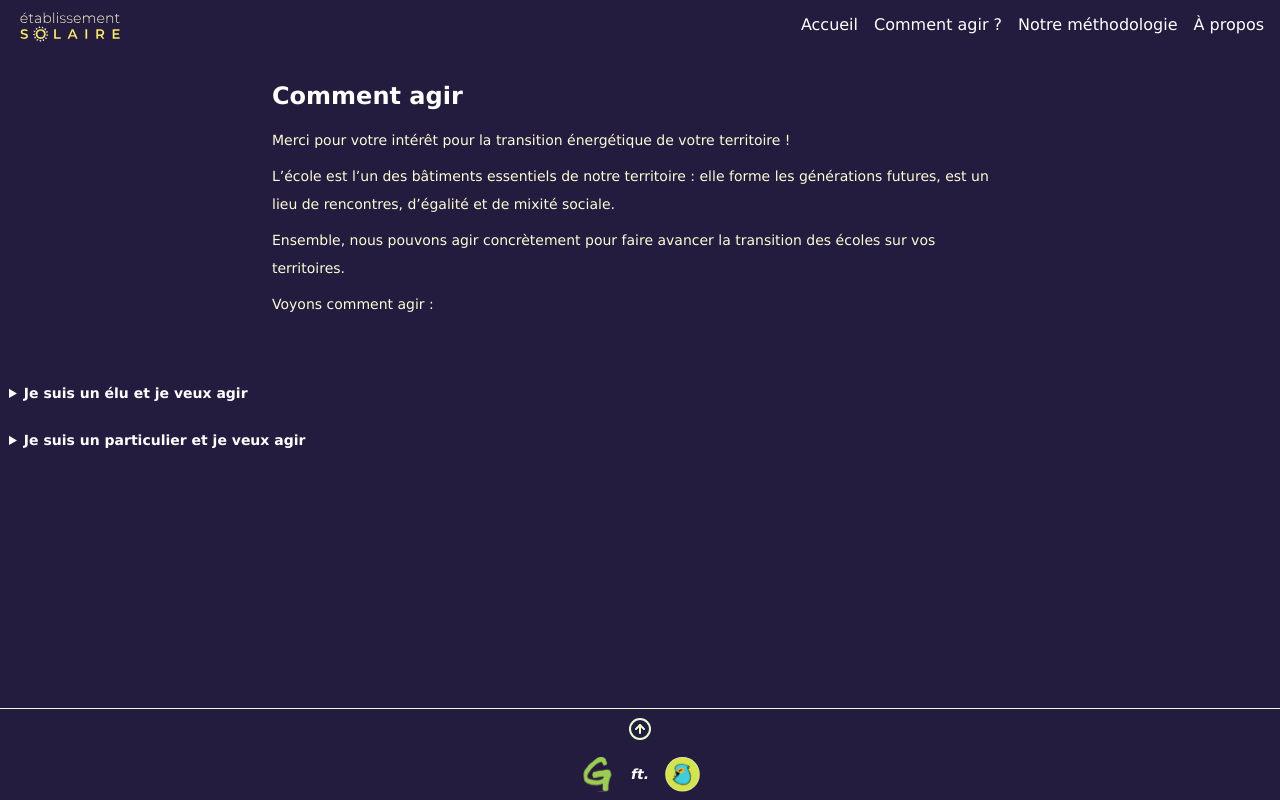
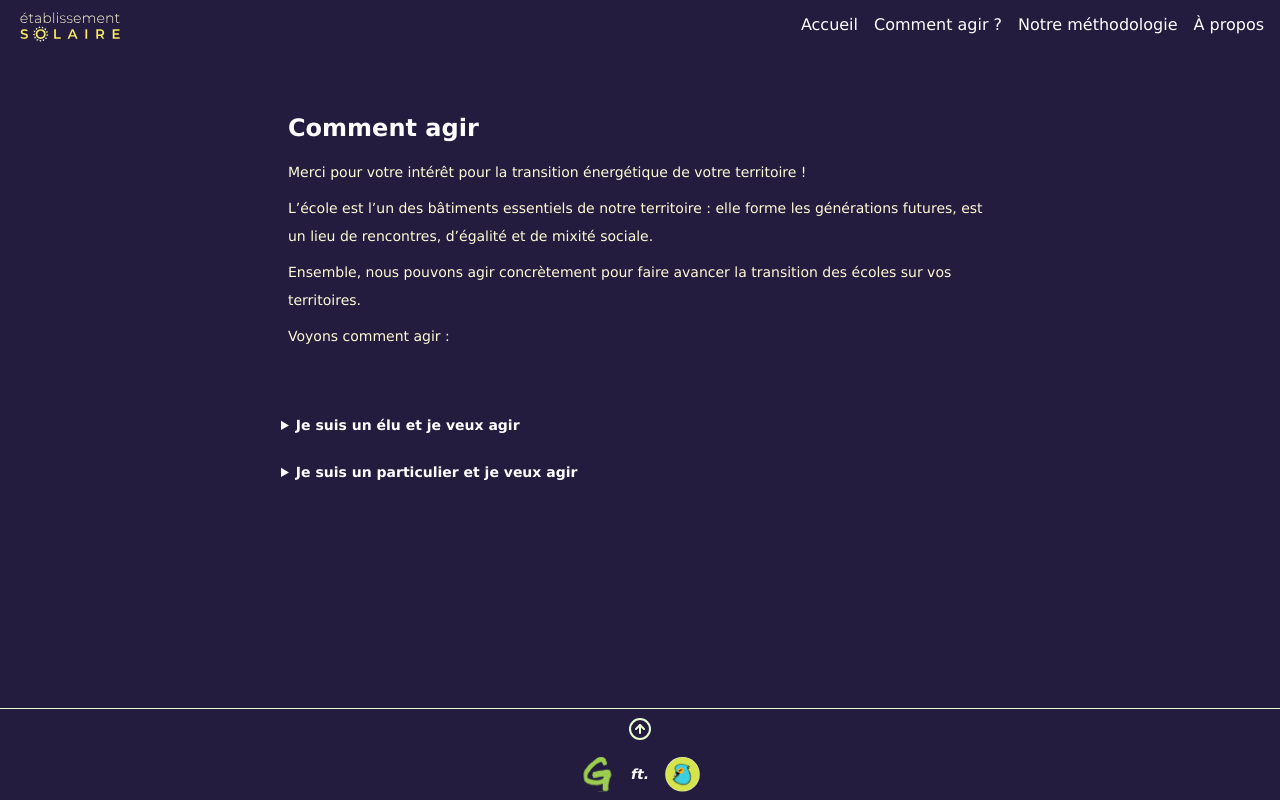
Before and after one commit to jbuiquan/13_potentiel_solaire, a Next.js app in the folder application/: page /comment-agir in a window 1280 px wide. Built offline with nearby package versions, Linux system fonts and the light colour scheme.

Commit message:
chore: fix format

```diff
--- a/application/app/comment-agir/page.tsx
+++ b/application/app/comment-agir/page.tsx
@@ -34,9 +34,10 @@ const actionsLong = [
 export default function CommentAgirPage() {
 	return (
 		<>
-			<StaticPage {...commentAgirContent} />
-			<AccordionCard actions={actionsLong} />
-      <div className="h-32" />
+			<main className='pb-40 mx-auto max-w-3xl px-4 py-8'>
+				<StaticPage {...commentAgirContent} />
+				<AccordionCard actions={actionsLong} />
+			</main>
 		</>
 	);
 }
```
